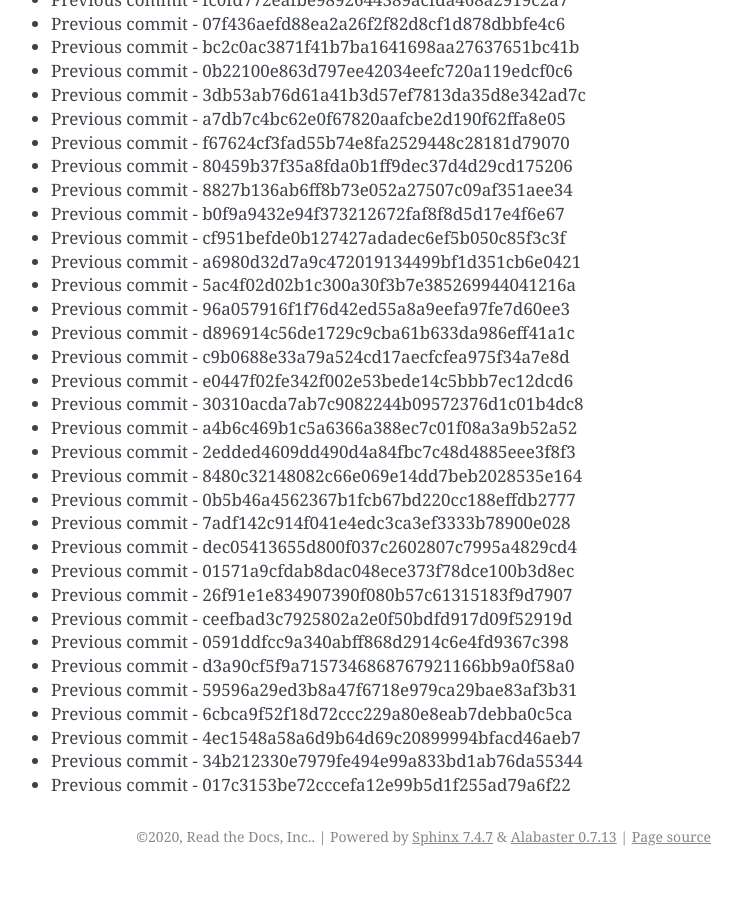
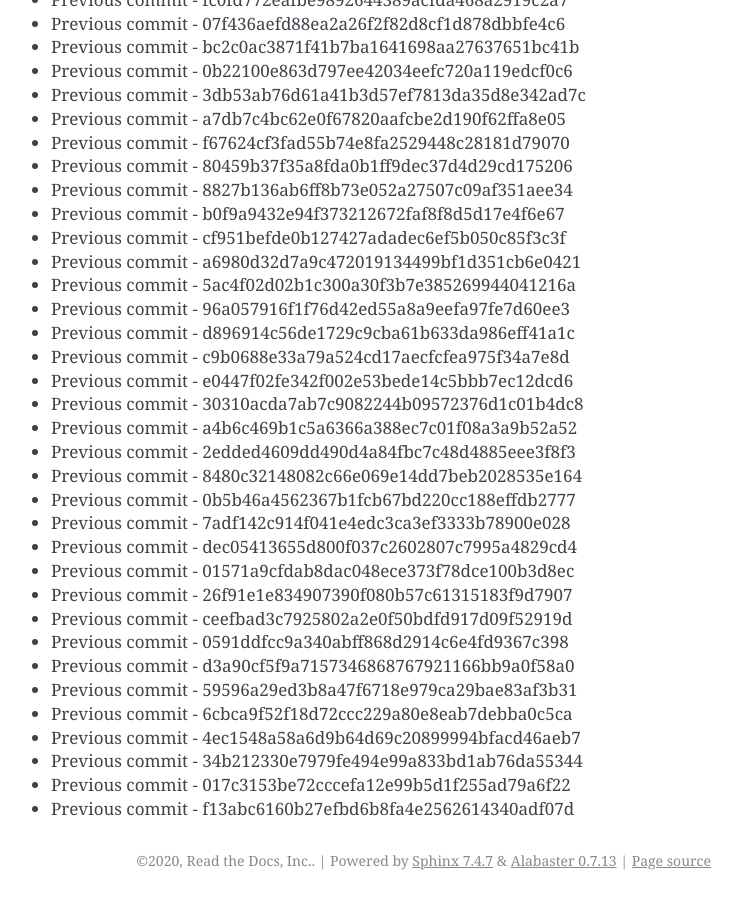
Before and after one commit to readthedocs/rtd-git-stresstest, a Sphinx documentation site: the page built from docs/updates.rst, in a window 1280 px wide and 900 px high, scrolled down 60481 px. Shown: the whole window, without its empty margins (399-1141 px from the left). Built offline with Sphinx 7.4.7, drawn with Linux system fonts in a browser that asks for light colours; before the commit the page ends 61357 px from its top, so only the background shows below that.

Commit message:
Generating commit from previous: f13abc6160b27efbd6b8fa4e2562614340adf07d

```diff
--- a/docs/updates.rst
+++ b/docs/updates.rst
@@ -2573,3 +2573,4 @@ It can be tested for any performance characteristics.
 * Previous commit - 4ec1548a58a6d9b64d69c20899994bfacd46aeb7
 * Previous commit - 34b212330e7979fe494e99a833bd1ab76da55344
 * Previous commit - 017c3153be72cccefa12e99b5d1f255ad79a6f22
+* Previous commit - f13abc6160b27efbd6b8fa4e2562614340adf07d
```
